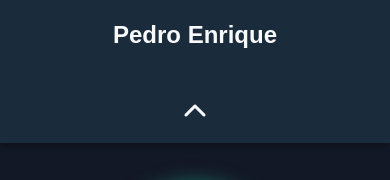
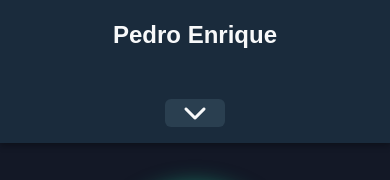
Before and after one commit to PedroEnriq/Portifolio, a plain HTML site: page index.html in a window 390 px wide. Shown: the top 180 px of the page. Drawn offline with Linux system fonts and the light colour scheme.

Commit message:
Estilizando o botao do menu mobile

```diff
--- a/index.html
+++ b/index.html
@@ -19,7 +19,7 @@
                 <li><a href="#sobre">Sobre Mim</a></li>
                 <li><a href="#contato">Contato</a></li>
             </ul>
-            <button class="showmenu-btn"><i class="fa-solid fa-chevron-up"></i></button>
+            <button class="showmenu-btn"><i class="fa-solid fa-chevron-down"></i></button>
         </nav>
     </header>
     <main class="conteudo-principal">
--- a/src/css/style.css
+++ b/src/css/style.css
@@ -47,12 +47,14 @@ body {
 
 .showmenu-btn{
     display: none;
-    background: transparent;
+    background-color: var(--cor-fundo-secao-alternada);
     border: none;
+    border-radius: 6px;
     color: var(--cor-texto-claro);
     font-size: 1.5rem;
     cursor: pointer;
     transition: 0.2s;
+    width: 60px;
 }
 
 .showmenu-btn.active{
```
